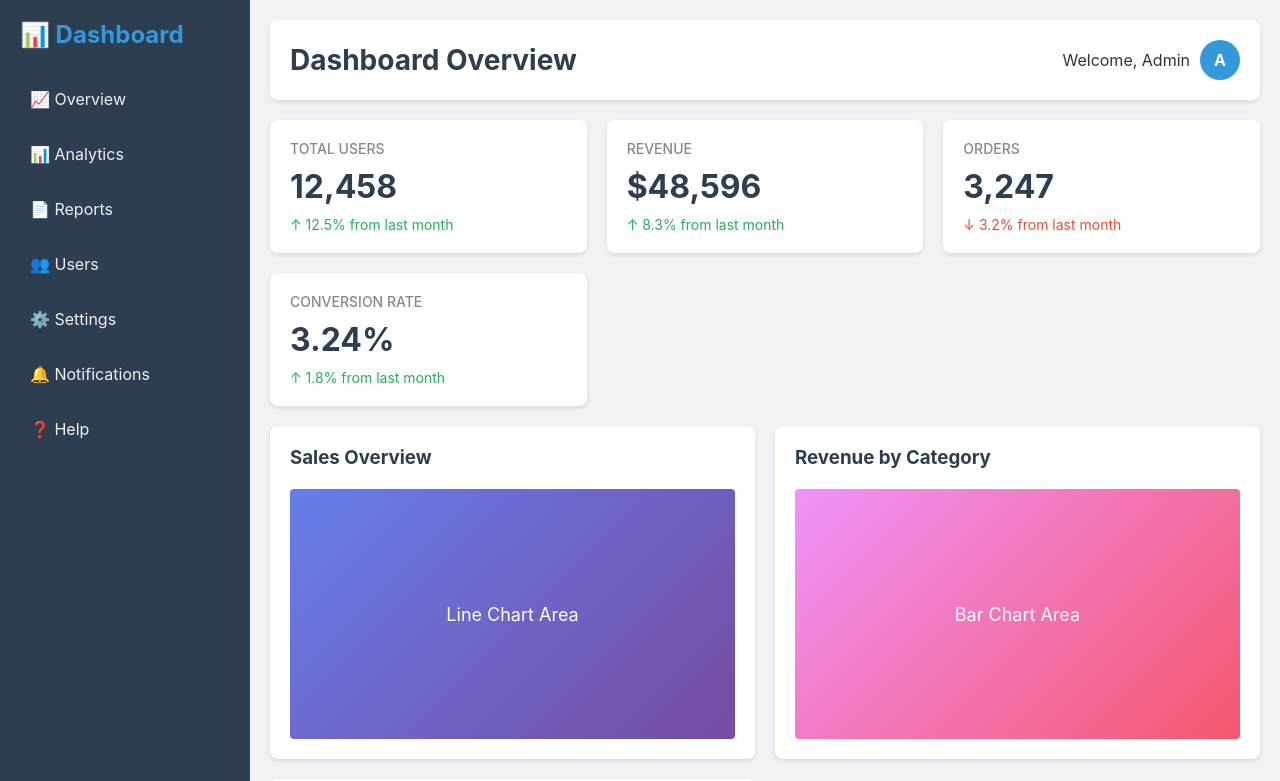
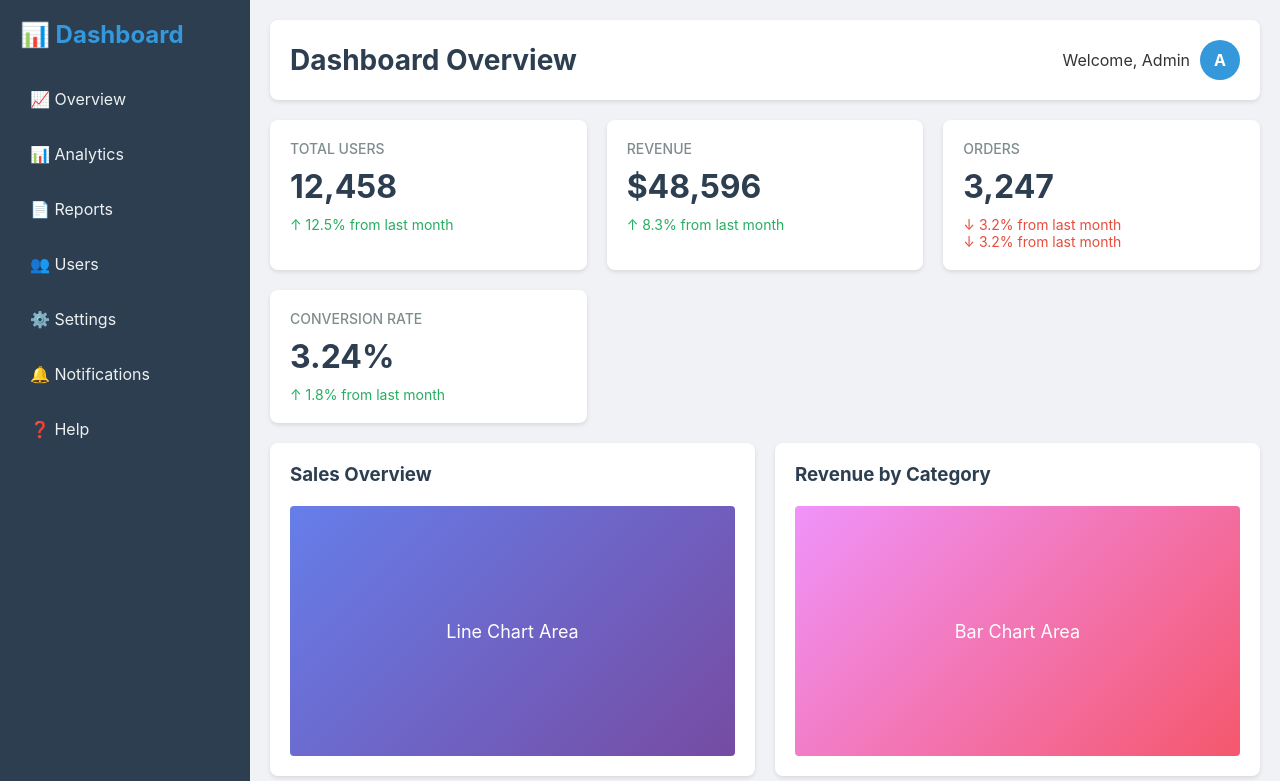
Before and after one commit to aceswolf1/aws-codeploy-github-actions-example, a website: page index.html in a window 1280 px wide. Shown: the top 781 px of the page. Drawn offline with Linux system fonts and the light colour scheme.

```diff
--- a/index.html
+++ b/index.html
@@ -352,6 +352,7 @@
                 <h3>ORDERS</h3>
                 <div class="value">3,247</div>
                 <div class="change negative">↓ 3.2% from last month</div>
+                <div class="change negative">↓ 3.2% from last month</div>
             </div>
             <div class="stat-card">
                 <h3>CONVERSION RATE</h3>
```
